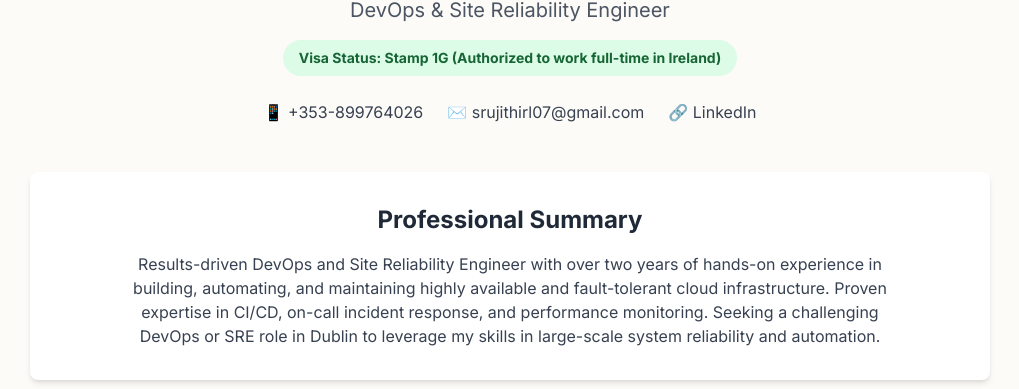
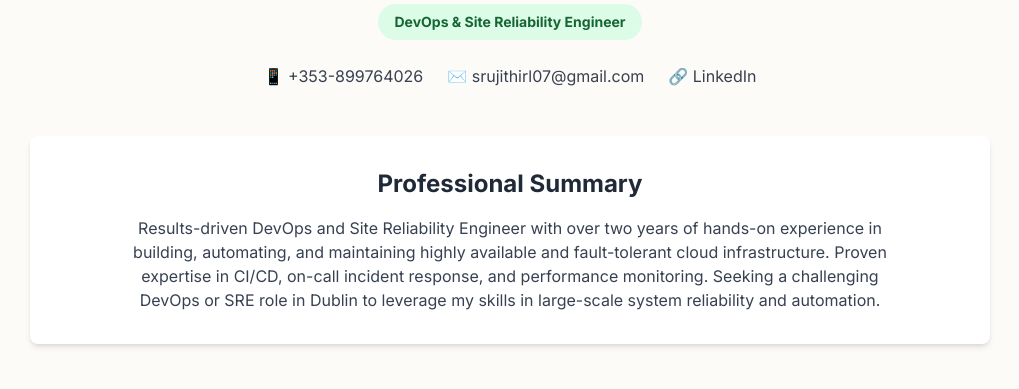
Before and after one commit to srujith07/resume, a plain HTML site: page index.html in a window 1280 px wide. Shown: the part 92-481 px from the top of the page, without its empty margins (130-1149 px from the left). Drawn offline with nearby package versions, Linux system fonts and the light colour scheme.

Commit message:
Update index.html

```diff
--- a/index.html
+++ b/index.html
@@ -115,9 +115,8 @@
     <main class="container mx-auto p-4 md:p-8 max-w-5xl">
         <header class="text-center mb-12">
             <h1 class="text-5xl font-bold text-gray-800">Srujith Tej Dachuru</h1>
-            <p class="text-xl text-gray-600 mt-2">DevOps & Site Reliability Engineer</p>
             <div class="mt-4 bg-green-100 text-green-800 text-sm font-semibold inline-block px-4 py-2 rounded-full">
-                Visa Status: Stamp 1G (Authorized to work full-time in Ireland)
+                DevOps & Site Reliability Engineer
             </div>
             <div class="flex justify-center space-x-6 mt-6 text-gray-700">
                 <a href="tel:+353899764026" class="hover:text-blue-600 transition-colors">📱 +353-899764026</a>
```
